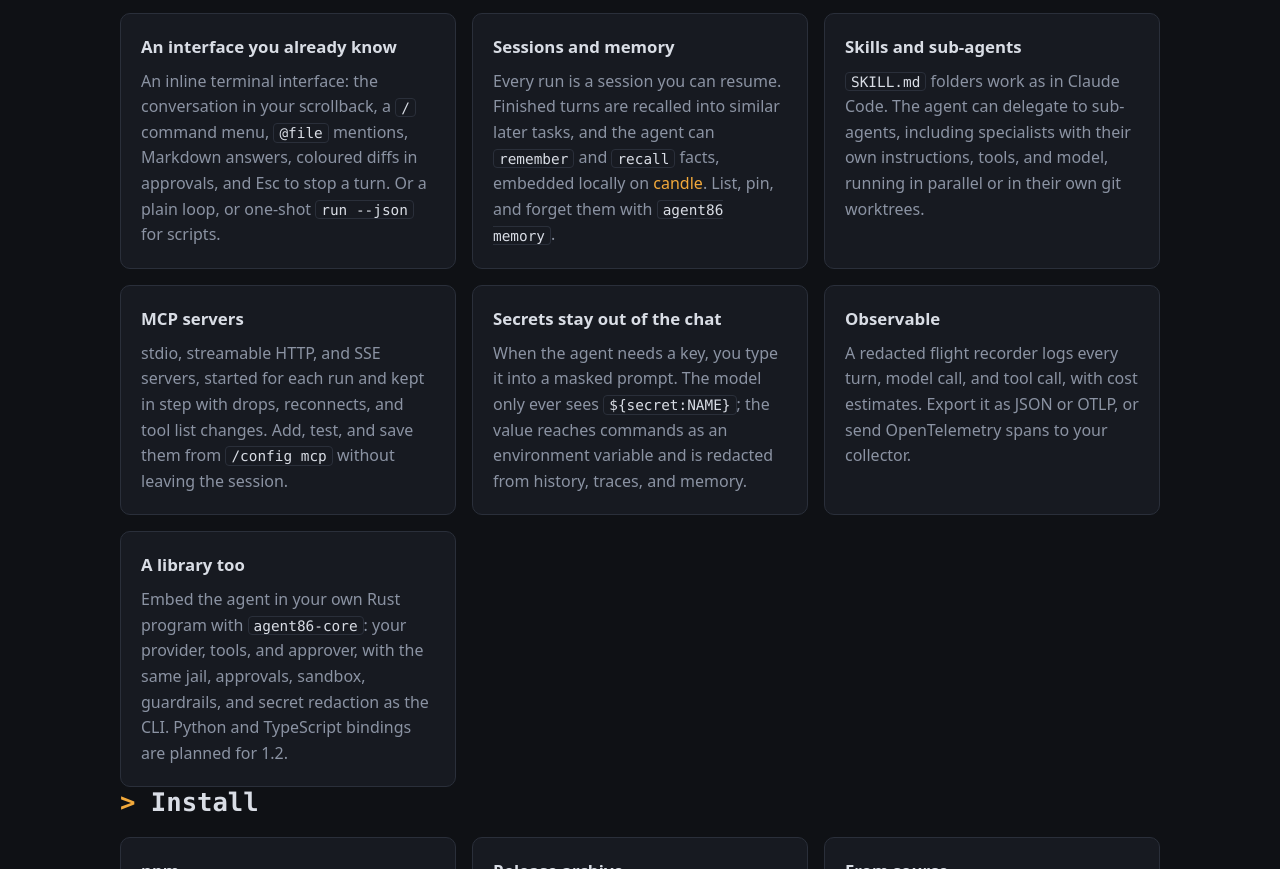
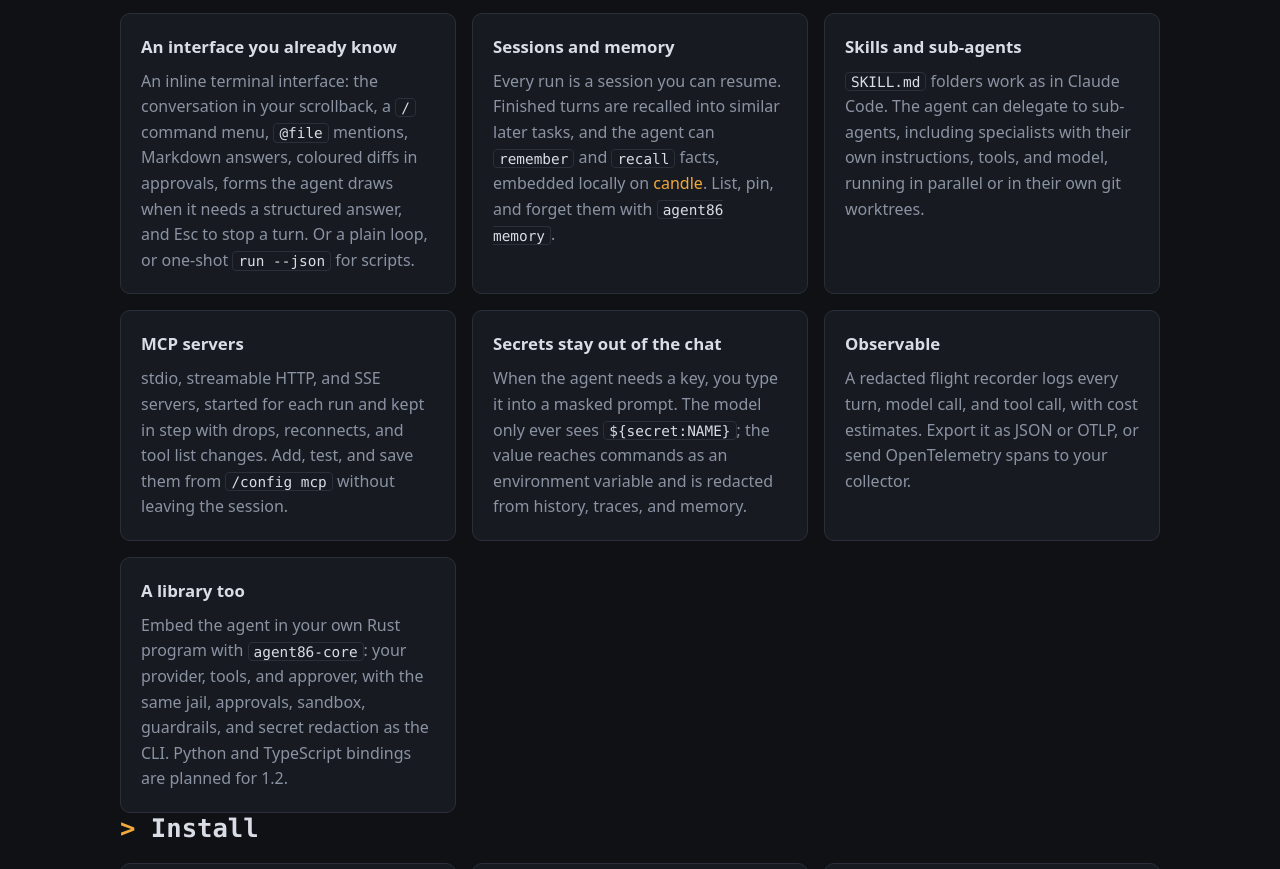
Before and after one commit to Maetek-Technologies/agent86, a plain HTML site: page site/index.html in a window 1280 px wide. Shown: the part 1579-2448 px from the top of the page. Drawn offline with Linux system fonts and the light colour scheme; files whose address does not match are found by name.

Commit message:
Release 1.2.1: agent86UI in the terminal interface (#169)
- Workspace version 1.2.1, and the agent86-ui dependency's version with it.
- Release notes in docs/releases/v1.2.1.md.
- README, FEATURES, docs/agent86ui.md, the plan, and the site say 1.2.1 is
  released (2026-11-22).

Co-authored-by: Claude Opus 5.5 <noreply@anthropic.com>

```diff
--- a/site/index.html
+++ b/site/index.html
@@ -60,7 +60,7 @@
         </article>
         <article>
           <h3>An interface you already know</h3>
-          <p>An inline terminal interface: the conversation in your scrollback, a <code>/</code> command menu, <code>@file</code> mentions, Markdown answers, coloured diffs in approvals, and Esc to stop a turn. Or a plain loop, or one-shot <code>run --json</code> for scripts.</p>
+          <p>An inline terminal interface: the conversation in your scrollback, a <code>/</code> command menu, <code>@file</code> mentions, Markdown answers, coloured diffs in approvals, forms the agent draws when it needs a structured answer, and Esc to stop a turn. Or a plain loop, or one-shot <code>run --json</code> for scripts.</p>
         </article>
         <article>
           <h3>Sessions and memory</h3>
```
Also changed, not shown: 7 other files.
